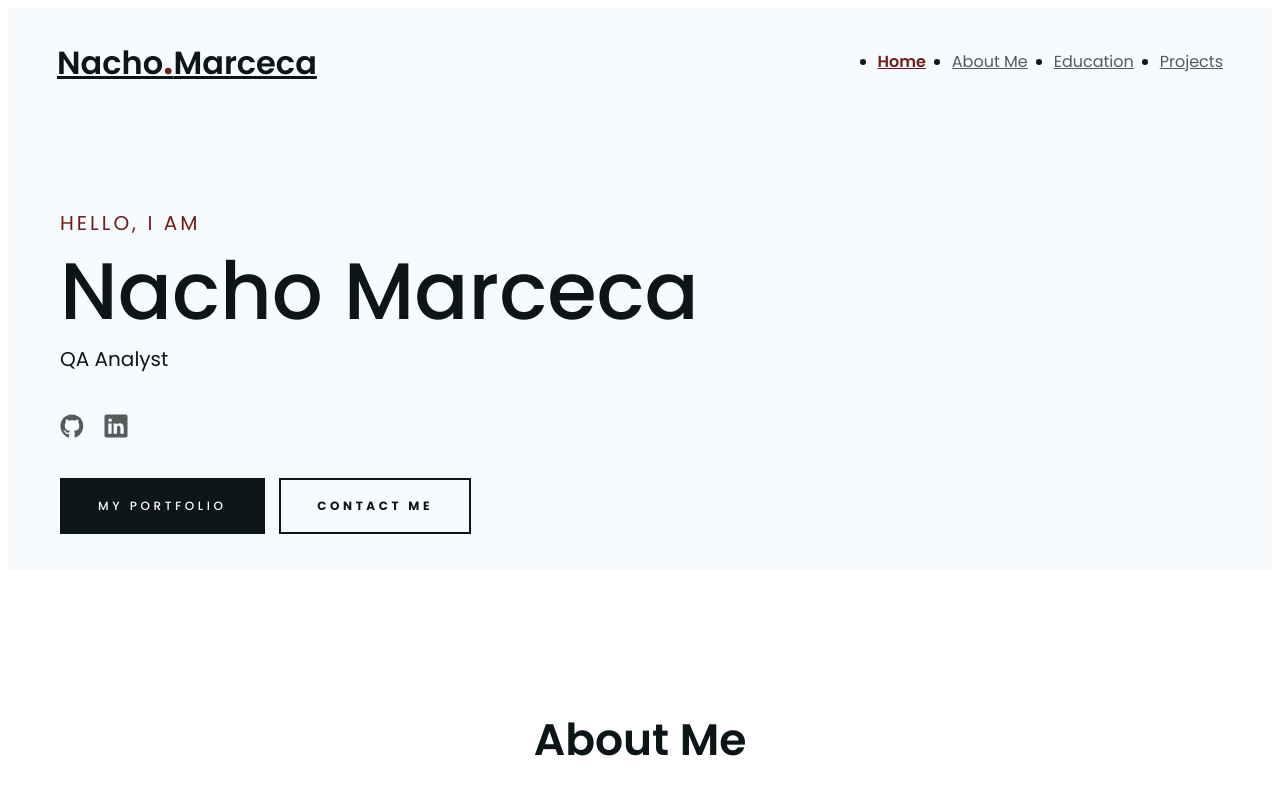
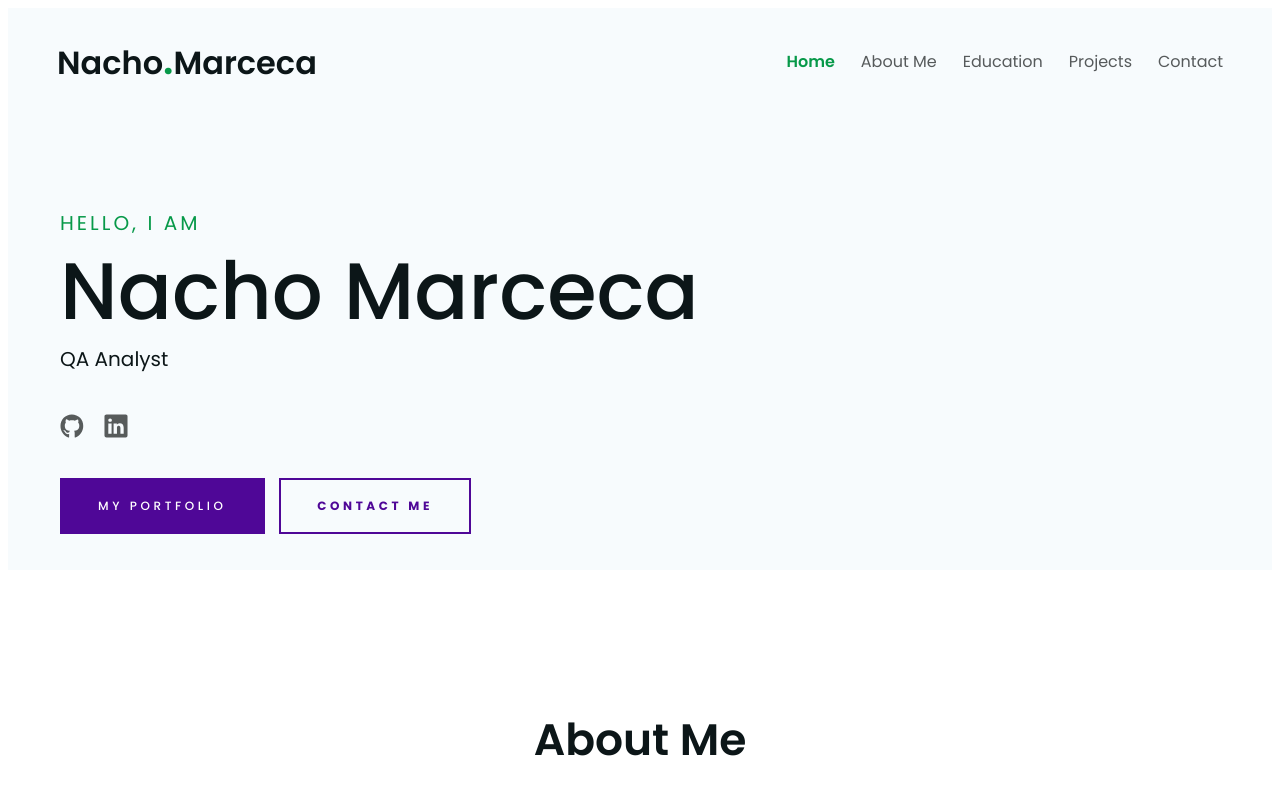
Before and after one commit to NachoMarcecaQA/portfolioqa, a plain HTML site: page index.html in a window 1280 px wide. Shown: the top 800 px of the page. Drawn offline with nearby package versions, Linux system fonts and the light colour scheme.

Commit message:
Form and style
Changed background style
Fixed Form submit button
Fixed email issue on google forms

```diff
--- a/css/main.css
+++ b/css/main.css
@@ -3,8 +3,8 @@
 
 :root {
   --primary-bg-color: #f7fbfd;
-  --primary-accent: #0c1618;
-  --secondary-accent: #6f1d1b;
+  --primary-accent: #4f0797;
+  --secondary-accent: #079949;
 
   --main-text-color: #0c1618;
   --gray-text-color: #565a5b;
@@ -44,6 +44,14 @@ body {
   font-size: 4.4rem;
   font-weight: 600;
   text-align: center;
+}
+
+a {
+  text-decoration: none;
+}
+
+ul {
+  list-style-type: none;
 }
 
 .btn {
@@ -388,7 +396,7 @@ h5 {
   color: var(--gray-text-color);
 }
 
-/* Works */
+/* Projects */
 .projects {
   padding: 10rem 0;
   background-color: var(--primary-bg-color);
@@ -482,6 +490,7 @@ h5 {
 
 /* Contact */
 .contact {
+  background-color: var(--primary-bg-color);
   padding: 10rem 0;
   text-align: center;
 }
--- a/css/media.css
+++ b/css/media.css
@@ -3,8 +3,8 @@
 
 :root {
   --primary-bg-color: #f7fbfd;
-  --primary-accent: #0c1618;
-  --secondary-accent: #6f1d1b;
+  --primary-accent: #4f0797;
+  --secondary-accent: #079949;
 
   --main-text-color: #0c1618;
   --gray-text-color: #565a5b;
@@ -44,6 +44,14 @@ body {
   font-size: 4.4rem;
   font-weight: 600;
   text-align: center;
+}
+
+a {
+  text-decoration: none;
+}
+
+ul {
+  list-style-type: none;
 }
 
 .btn {
@@ -482,6 +490,7 @@ h5 {
 
 /* Contact */
 .contact {
+  background-color: var(--primary-bg-color);
   padding: 10rem 0;
   text-align: center;
 }
--- a/css/reset.css
+++ b/css/reset.css
@@ -3,8 +3,8 @@
 
 :root {
   --primary-bg-color: #f7fbfd;
-  --primary-accent: #0c1618;
-  --secondary-accent: #6f1d1b;
+  --primary-accent: #4f0797;
+  --secondary-accent: #079949;
 
   --main-text-color: #0c1618;
   --gray-text-color: #565a5b;
@@ -44,6 +44,14 @@ body {
   font-size: 4.4rem;
   font-weight: 600;
   text-align: center;
+}
+
+a {
+  text-decoration: none;
+}
+
+ul {
+  list-style-type: none;
 }
 
 .btn {
@@ -388,7 +396,7 @@ h5 {
   color: var(--gray-text-color);
 }
 
-/* Works */
+/* Projects */
 .projects {
   padding: 10rem 0;
   background-color: var(--primary-bg-color);
@@ -482,6 +490,7 @@ h5 {
 
 /* Contact */
 .contact {
+  background-color: var(--primary-bg-color);
   padding: 10rem 0;
   text-align: center;
 }
--- a/index.html
+++ b/index.html
@@ -36,6 +36,9 @@
                 </li>
                 <li class="nav-item">
                   <a href="#projects" class="nav-link">Projects</a>
+                </li>
+                <li class="nav-item">
+                  <a href="#contact" class="nav-link">Contact</a>
                 </li>
               </ul>
               <button id="nav-btn" class="nav-btn">
@@ -243,7 +246,10 @@
               required
             ></textarea>
 
-            <input type="submit" value="Send Message" class="contact-button" data-aos="fade-up">
+            <!-- <input type="submit" value="Send Message" class="contact-button" data-aos="fade-up">-->
+            <div class="contact-button" data-aos="fade-up">
+              <input type="submit" class="btn btn-red" value="Send Message">
+            </div>
           </form>
         </div>
       </section>
```
